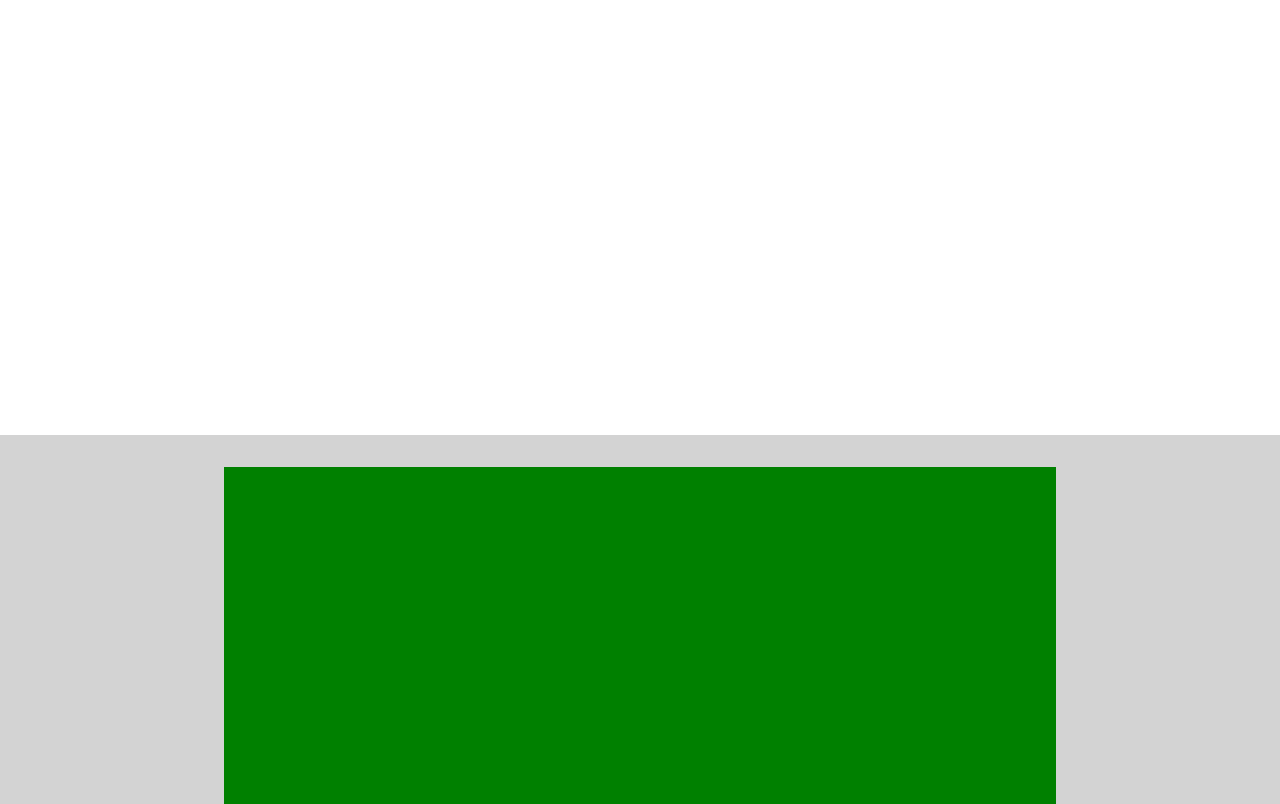
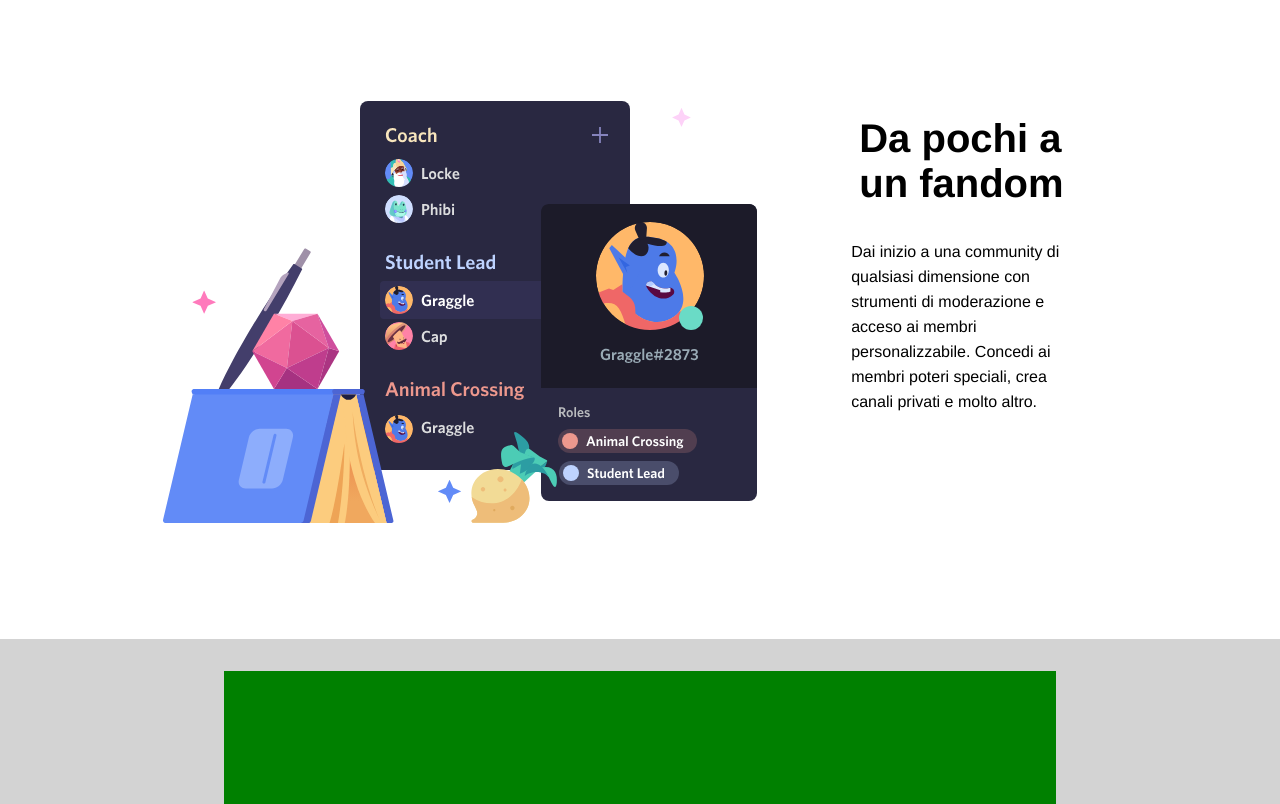
Before and after one commit to RosyPetrella/htmlcss-discord, a plain HTML site: page index.html in a window 1280 px wide. Shown: the part 1962-2766 px from the top of the page. Drawn offline with Linux system fonts and the light colour scheme.

Commit message:
add img to Fandom part

```diff
--- a/index.html
+++ b/index.html
@@ -82,8 +82,17 @@
 
         <div class="small-container bg-odd">
           <div class="section fandom">
-            <div class="big-part"></div>
-            <div class="small-part"></div>
+            <div class="big-part">
+              <img src="./assets/img/item3.svg" alt="" class="img-fandom" />
+            </div>
+            <div class="small-part">
+              <h2 class="h2-right font">Da pochi a un fandom</h2>
+              <p class="p-right font">
+                Dai inizio a una community di qualsiasi dimensione con strumenti
+                di moderazione e acceso ai membri personalizzabile. Concedi ai
+                membri poteri speciali, crea canali privati e molto altro.
+              </p>
+            </div>
           </div>
         </div>
 
```
